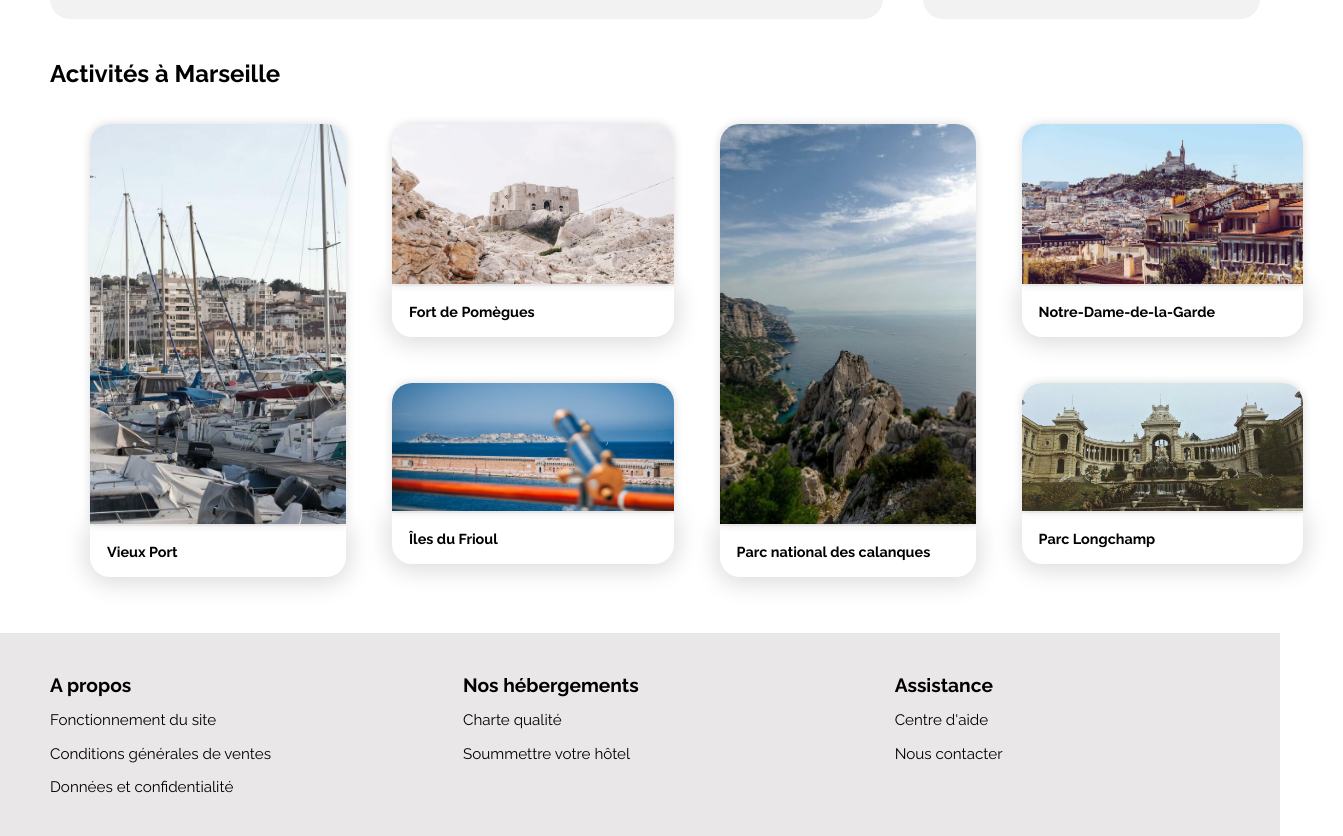
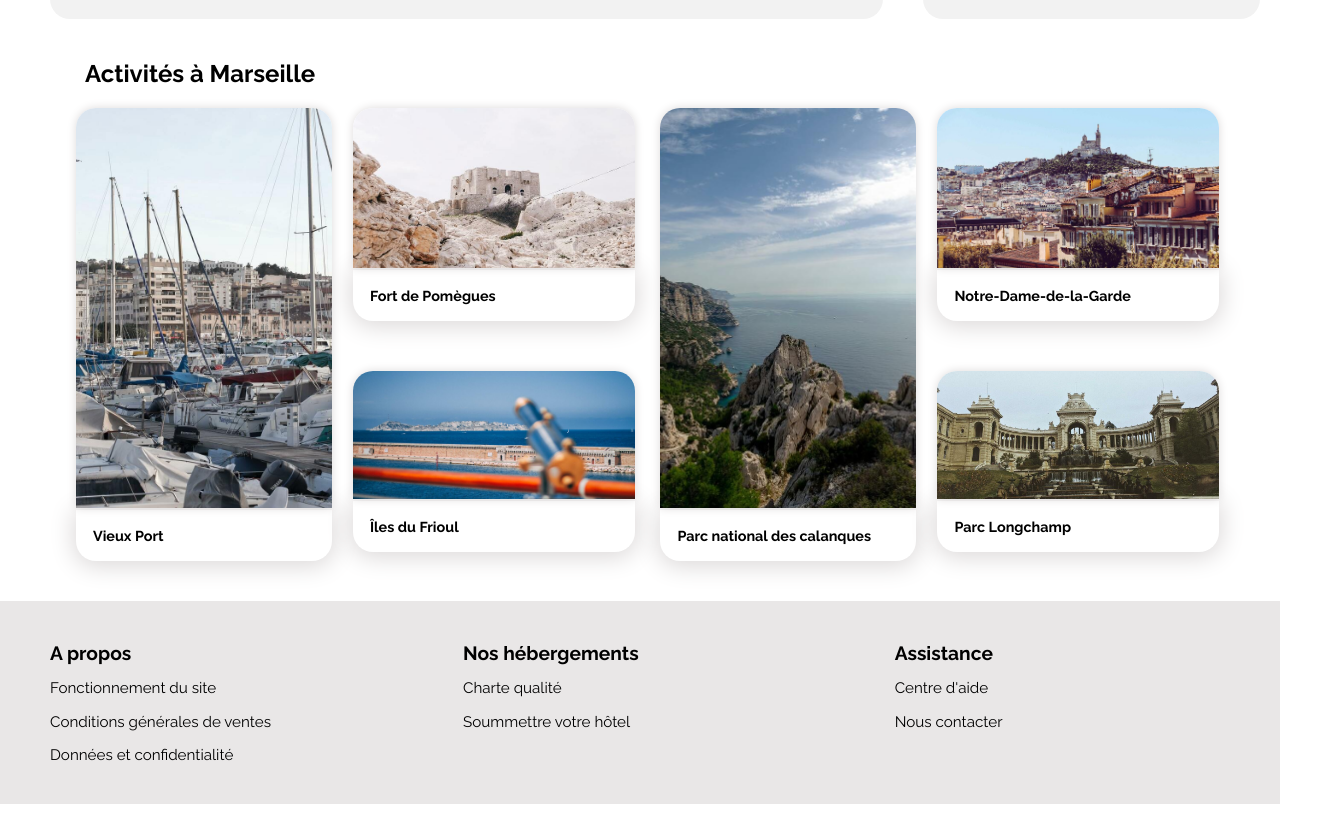
Before and after one commit to neicigamnu/BouyaguiCheikh_2_15032021, a plain HTML site: page index.html in a window 1280 px wide. Shown: the part 1176-2012 px from the top of the page, 1343 px wide, since content can reach past the window. After the commit the page ends 1980 px from the top, so only its background shows below. Drawn offline with Linux system fonts and the light colour scheme.

Commit message:
partie activités

```diff
--- a/index.html
+++ b/index.html
@@ -276,6 +276,7 @@
                     </a>
                 </div>
                 <div class="fort">
+                    <div>
                         <a href="#">
                             <figure class="img1">
 
@@ -285,7 +286,11 @@
                                 </figcaption>
 
                             </figure>
+                        </a>
+                    </div>
 
+                    <div>
+                        <a href="#">
                             <figure class="img2">
 
                                 <img src="Projet2-Reservia/images/activites/3_medium/kevin-hikari-rV_Qd1l-VXg-unsplash.jpg" alt="Îles du frioul">
@@ -295,6 +300,7 @@
 
                             </figure>
                         </a>
+                    </div>
                 </div>
                 <div class="calanques">
                     <a href="#">
@@ -308,7 +314,9 @@
                         </figure>
                     </a>
                 </div>
+
                 <div class="garde">
+                    <div>
                         <a href="#">
                             <figure class="img3">
 
@@ -318,6 +326,11 @@
                                 </figcaption>
 
                             </figure>
+                        </a>
+                    </div>
+
+                    <div>
+                        <a href="#">
                             <figure class="img4">
 
                                 <img src="Projet2-Reservia/images/activites/3_medium/lena-paulin-wH2-EJoDcV0-unsplash.jpg" alt="Parc Longchamp">
@@ -325,9 +338,12 @@
                                     <h2>Parc Longchamp</h2>
 
                                 </figcaption>
-
                             </figure>
                         </a>
+                    </div>
+
+
+
                 </div>
 
             </div>
--- a/style.css
+++ b/style.css
@@ -61,8 +61,6 @@ nav a {
         border-top: 3px solid #0065FC;
         color: #0065FC;
     }
-
-
     /*------------------PARTIE FILTRES --------------*/
 
     #intro h1 {
@@ -79,8 +77,6 @@ nav a {
     form {
         display: inline-flex;
     }
-
-
     /* textes modifiés*/
 
     #recherche {
@@ -107,17 +103,11 @@ form {
     button {
         display: none;
     }
-
-
     /* barre de recherche finie*/
 
     #filtres {
         display: flex;
         align-items: center;
-    /* align-content: flex-start;
-
-    /* justify-content: start;
-    flex-wrap: wrap;*/
         font-weight: 700;
         font-size: 1rem;
     }
@@ -191,8 +181,6 @@ button {
     #chien:hover {
         background-color: rgb(119, 169, 243);
     }
-
-
     /* centrage de l'icone*/
 
     .fa-money-bill-wave,
@@ -202,8 +190,6 @@ button {
         padding: 5px 5px;
         margin-right: 9px;
     }
-
-
     /* centrer les mots avec margin right*/
 
     .fa-money-bill-wave::before,
@@ -214,8 +200,6 @@ button {
         justify-content: center;
         margin-top: 8px;
     }
-
-
     /* bouton info + texte*/
 
     #bouton_info p {
@@ -236,19 +220,13 @@ button {
         margin-right: 8px;
         padding: 3px;
     }
-
-
     /* FIN PARTIE FILTRES / PARTIE HEBERGEMENTS + POPULAIRES*/
-
-
     /* -------------------SECTION HEBERGEMENT A MARSEILLE (lgmt + aside)---------------------------------*/
 
     #hebergements_a_marseille {
         margin-top: 40px;
         display: flex;
     }
-
-
     /* -------------PARTIE LOGEMENT A MARSEILLES-------------------------*/
 
     .logementmarseille {
@@ -295,8 +273,6 @@ button {
         border-radius: 12px 12px 0 0;
         object-fit: cover;
     }
-
-
     /* -------------FIGCAPTION LEGENDE IMAGES LOGEMENT MARSEILLE----------------------*/
 
     .logementmarseille figcaption h3,
@@ -313,8 +289,6 @@ button {
     .logementmarseille figcaption p {
         font-size: 0.95rem;
     }
-
-
     /* COULEURS DES ETOILES*/
 
     .fa-star {
@@ -326,8 +300,6 @@ button {
     .grey {
         color: rgb(218, 214, 214);
     }
-
-
     /* AFFICHER PLUS*/
 
     #plus {
@@ -335,8 +307,6 @@ button {
         font-size: large;
         margin: 15px;
     }
-
-
     /* DEBUT PARTIE LES PLUS POPULAIRES ---------- ASIDE -------------*/
 
     aside {
@@ -344,11 +314,6 @@ aside {
         flex-direction: column;
         align-items: center;
     }
-
-
-/* aside a {
-    display: flex;
-} */
 
     .populaires {
         display: flex;
@@ -400,38 +365,12 @@ aside {
     .pop {
         margin-bottom: 15px;
     }
-
-
-/* #les_plus_populaires p {
-    margin-bottom: 3em;
-} */
-
-
     /* -----------mettre les étoiles plus bas dans figcaption du aside------------------------------- */
-
-
-/*
-#les_plus_populaires :nth-child(2) figcaption p {
-    margin-bottom: 4.5em;
-    font-size: 0.9rem;
-}
-
-#les_plus_populaires :nth-child(3) figcaption p {
-    margin-block-end: 3em;
-    font-size: 0.9rem;
-}
-
-#les_plus_populaires :nth-child(4) figcaption p {
-    margin-block-end: 3.2em;
-    font-size: 0.9rem;
-} */
 
     #les_plus_populaires figcaption p {
         font-size: 0.9rem;
         margin-bottom: 3em;
     }
-
-
     /* ----------------PARTIE ACTIVITES MARSEILLE------------------------------*/
 
     #activites_a_marseille {
@@ -460,7 +399,9 @@ aside {
         margin: -3px;
     }
 
-
+    #marseille h2 {
+        margin-left: 35px;
+    }
     /* -----------------------------------Taille des images in figure --------------------------------  */
 
     .port img,
@@ -491,28 +432,33 @@ aside {
 
     figure.img1,
     figure.img3 {
-    padding-bottom: 30px;
         margin-left: 6px;
+        margin: auto;
+        margin-bottom: 50px;
     }
 
     figure.img2,
     figure.img4 {
         margin-left: 6px;
+        margin: auto;
     }
 
+    .port figure,
     .calanques figure {
-    margin-left: 6px;
+        margin: auto;
     }
 
-
+    .calanques,
+    .port {
+        margin-right: 10px;
+        margin-left: 15px;
+    }
     /* -----------------------------ESPACEMENT ACTIVITES/FOOTER---------------------------------*/
 
     section {
         margin-bottom: 40px;
         margin-right: 20px;
     }
-
-
     /* --------------------------------FOOTER--------------------------------------*/
 
     footer {
@@ -538,14 +484,8 @@ footer p {
     #assistance {
         margin-left: 20%;
     }
-
-
     /* ---------------------------------------------------------------------------- */
-
-
     /* arrangement de l'ordre et emplacement en mobile */
-
-
     /* -------------------------------------------------------------------------- */
 
     @media all and (max-width: 550px) {
@@ -727,8 +667,6 @@ footer p {
             margin: 0%;
         }
     }
-
-
     /* ----------AJUSTEMENT IPHONE 8     ********375PX****--------------------------------------------- */
 
     @media all and (max-width: 376px) {
@@ -762,14 +700,8 @@ footer p {
             width: 300px;
         }
     }
-
-
     /* -------------------------------------------------------------------------------------------------------- */
-
-
     /* MEDIA QUERIES POUR TABLETTE / IPAD 768PX -----------------------------*/
-
-
     /* ------------------------------------------------------------------------------------------------------------*/
 
     @media all and (min-width: 768px) and (max-width: 1024px) {
```
Lines whose indentation alone changed are shown as unchanged.
